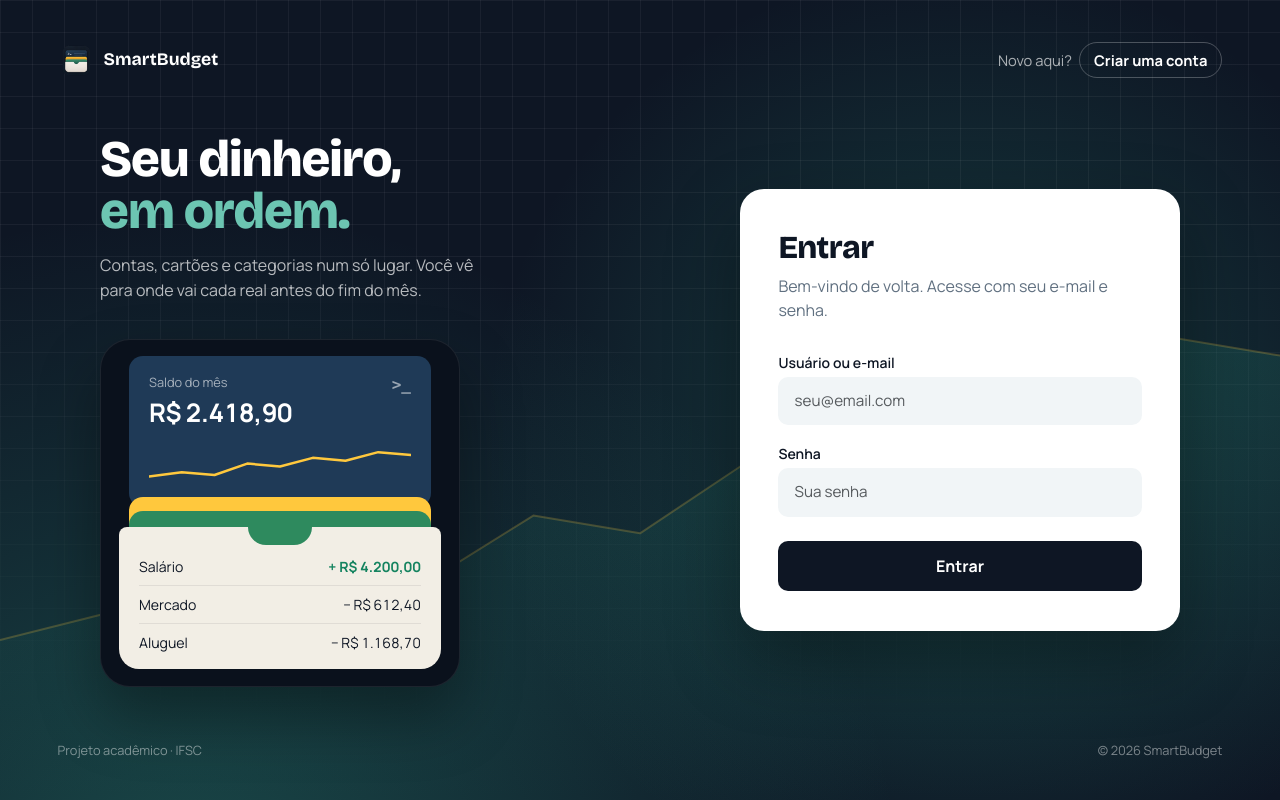
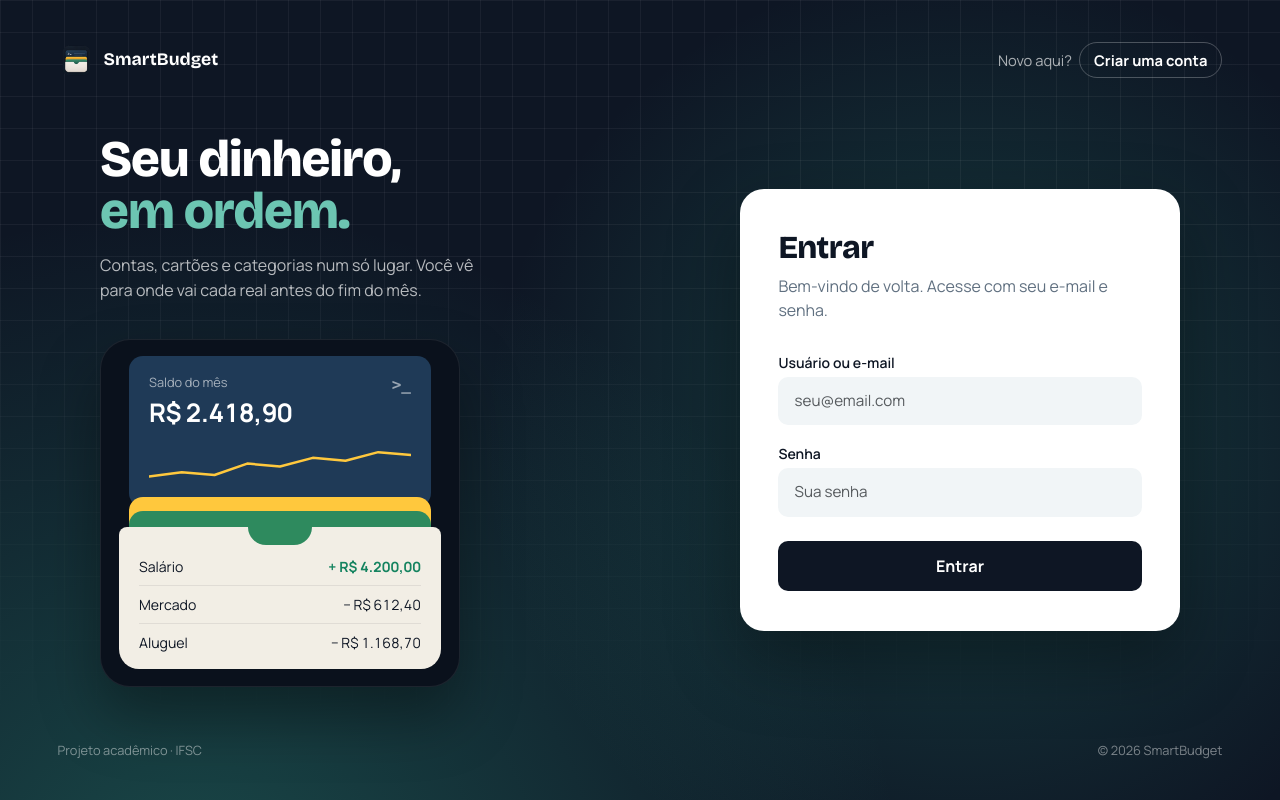
Before and after one commit to IFSC-ES2/projeto-app_financeiro, a React (Vite) app in the folder app-financeiro-front-end/: page /login in a window 1280 px wide. Built offline with nearby package versions, Linux system fonts and the light colour scheme; no server answers.

Commit message:
revert(frontend): remove a linha de saldo do fundo das telas de acesso (#292)
Reverte a9e71d9 para testar o fundo de livro-caixa no lugar.

```diff
--- a/app-financeiro-front-end/src/components/layout/LayoutAcesso.tsx
+++ b/app-financeiro-front-end/src/components/layout/LayoutAcesso.tsx
@@ -27,23 +27,6 @@ const LayoutAcesso: React.FC<PropsLayoutAcesso> = ({
 }) => {
   return (
     <div className="acesso-page">
-      <svg className="acesso-fundo-grafico" viewBox="0 0 1440 900" preserveAspectRatio="none" aria-hidden="true">
-        <defs>
-          <linearGradient id="acesso-fundo-grafico-area" x1="0" y1="0" x2="0" y2="1">
-            <stop offset="0" className="acesso-fundo-grafico-area-topo" />
-            <stop offset="1" className="acesso-fundo-grafico-area-base" />
-          </linearGradient>
-        </defs>
-        <path
-          fill="url(#acesso-fundo-grafico-area)"
-          d="M0 720 L120 690 L240 705 L360 640 L480 655 L600 580 L720 600 L840 520 L960 540 L1080 450 L1200 470 L1320 380 L1440 400 L1440 900 L0 900 Z"
-        />
-        <path
-          className="acesso-fundo-grafico-linha"
-          d="M0 720 L120 690 L240 705 L360 640 L480 655 L600 580 L720 600 L840 520 L960 540 L1080 450 L1200 470 L1320 380 L1440 400"
-        />
-      </svg>
-
       <aside className="acesso-vitrine" aria-hidden="true">
         <div className="acesso-marca">
           <img src="/smartbudget-logo.png" alt="" width="36" height="36" />
```
